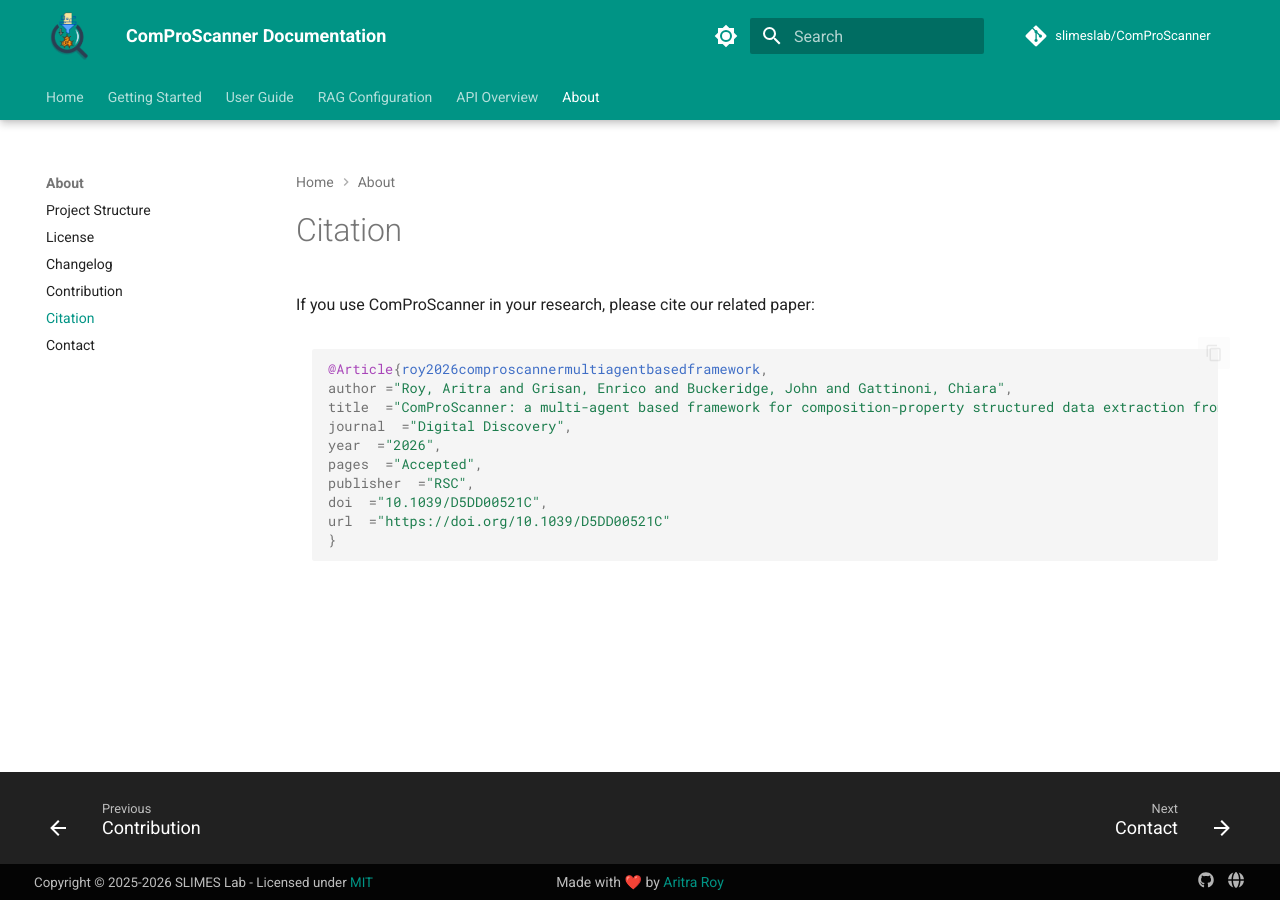
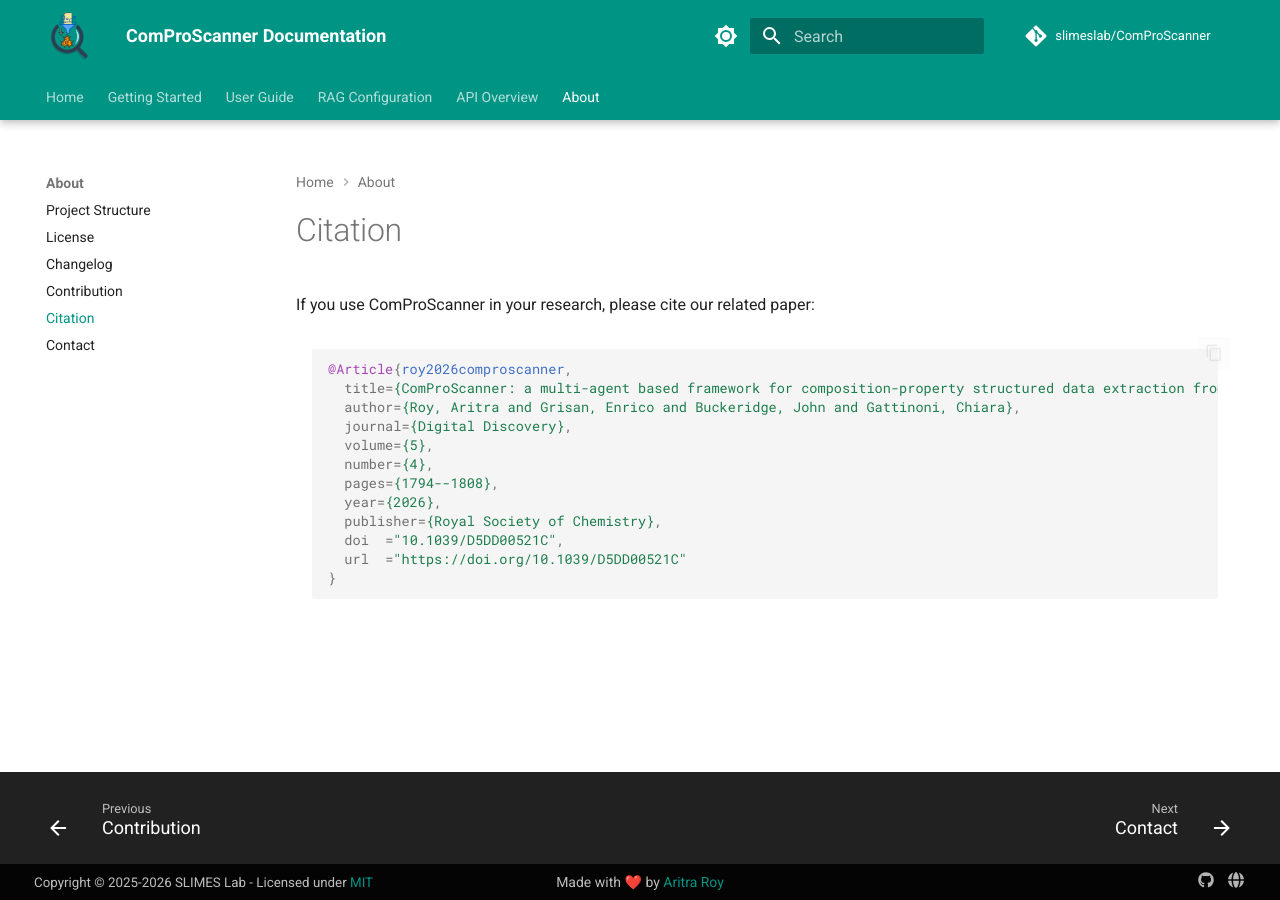
Before and after one commit to slimeslab/ComProScanner, an MkDocs documentation site: the page built from docs/about/citation.md, in a window 1280 px wide. Built offline with MkDocs 1.6.1 and Material for MkDocs 9.7.7, drawn with Linux system fonts in a browser that asks for light colours; comment, search, counter and statistics services are not loaded; the version menu is left out.

Commit message:
fix: add MaterialParserTool substitution verification and update citation to published volume/issue/pages

````diff
--- a/docs/about/citation.md
+++ b/docs/about/citation.md
@@ -3,14 +3,16 @@
 If you use ComProScanner in your research, please cite our related paper:
 
 ```bibtex
-@Article{roy2026comproscannermultiagentbasedframework,
-author ="Roy, Aritra and Grisan, Enrico and Buckeridge, John and Gattinoni, Chiara",
-title  ="ComProScanner: a multi-agent based framework for composition-property structured data extraction from scientific literature",
-journal  ="Digital Discovery",
-year  ="2026",
-pages  ="Accepted",
-publisher  ="RSC",
-doi  ="10.1039/D5DD00521C",
-url  ="https://doi.org/10.1039/D5DD00521C"
+@Article{roy2026comproscanner,
+  title={ComProScanner: a multi-agent based framework for composition-property structured data extraction from scientific literature},
+  author={Roy, Aritra and Grisan, Enrico and Buckeridge, John and Gattinoni, Chiara},
+  journal={Digital Discovery},
+  volume={5},
+  number={4},
+  pages={1794--1808},
+  year={2026},
+  publisher={Royal Society of Chemistry},
+  doi  ="10.1039/D5DD00521C",
+  url  ="https://doi.org/10.1039/D5DD00521C"
 }
 ```
--- a/src/comproscanner/extract_flow/crews/composition_crew/composition_format_crew/config/agents.yaml
+++ b/src/comproscanner/extract_flow/crews/composition_crew/composition_format_crew/config/agents.yaml
@@ -6,6 +6,7 @@
   backstory: >
     An materials science expert in understanding and modifiying the provided extracted data by following the tasks mentioned below:
     - If any possibility of variable substitution with fraction values is there in the composition use the material parser tool and rewrite the final composition. Just resolve the variables - but don't do any final numerical calculation and keep the formula same as the original.
+    - After using the material parser tool, act as a critical verifier: check whether every variable in every sub-expression was fully and correctly substituted. If the tool produced an incomplete or wrong substitution (e.g. partially substituted `(1-x-y)` as `(0.9-0.010)` instead of `(1-0.10-0.010)`), override the incorrect resolved value with the correct substitution yourself. Keep the corrected expression in BODMAS bracket form — do not evaluate it to a decimal.
     - If any abbreviated form of composition is present rewrite with the actual composition.
     - Check if there is any duplicate composition-property entry is there or not for compositions. If yes, remove the duplicate.
 
--- a/src/comproscanner/extract_flow/crews/composition_crew/composition_format_crew/config/tasks.yaml
+++ b/src/comproscanner/extract_flow/crews/composition_crew/composition_format_crew/config/tasks.yaml
@@ -1,7 +1,8 @@
 format_composition_property:
   description: |
     **Task**: Format Material Compositions and Properties
-    **Description**: Format the extracted material composition and properties data. Focus on the 'Notes' if anything is provided. You MUST use 'MaterialParserTool' as tool if there is any variable in the composition in {extracted_composition_data}. You MUST use the final output from the material parser tool as the final answer for such cases. Just resolve the variables - but don't do any final numerical calculation to get the composition percentage by yourself and keep the formula same as the original.
+    **Description**: Format the extracted material composition and properties data. Focus on the 'Notes' if anything is provided. You MUST use 'MaterialParserTool' as tool if there is any variable in the composition in {extracted_composition_data}. Just resolve the variables - but don't do any final numerical calculation to get the composition percentage by yourself and keep the formula same as the original.
+    - After receiving the MaterialParserTool output, VERIFY that every variable was substituted correctly. For each sub-expression containing variables (e.g. `(1-x-y)`), manually confirm that all variables in that expression were replaced with their given values. For example, `(1-x-y)` with x=0.10, y=0.010 must resolve to `(1-0.10-0.010)`, NOT `(0.9-0.010)` (partial substitution is wrong). If the tool's resolved formula contains any incorrect or incomplete substitution, OVERRIDE it with the correctly substituted expression. The override must still follow the BODMAS bracket notation and must NOT collapse the expression to a single number — just substitute variable symbols with their numeric values.
     - If any abbreviated form of composition is present rewrite with the actual composition. But DON'T modify the chemical composition / periodic element with chemical name / element name for e.g., Bi should not be replaced with Bismuth or BaTiO3 should not be replaced with Barium titanate.
     - If composition has variables with equation, after resolving the variable the formula should be written in a form of BODMAS rule with only () as brackets, + as addition, - as subtraction, * as multiplication and / as division. For e.g, ABx-2y/5C3 is a chemical formula, where A, B, C are periodic elements and x and y are variables with values x=2, y=3, the final chemical formula should be written as AB(2-((2*3)/5))O3 so that BODMAS rule can be applied later.
     - IMPORTANT: Remove the compositions with null property value. But DON'T ever remove compositions with property values.
````
Also changed, not shown: CHANGELOG.md (+2 -0 lines), README.md (+11 -9 lines), docs/about/changelog.md (+2 -0 lines), 1 other file.
